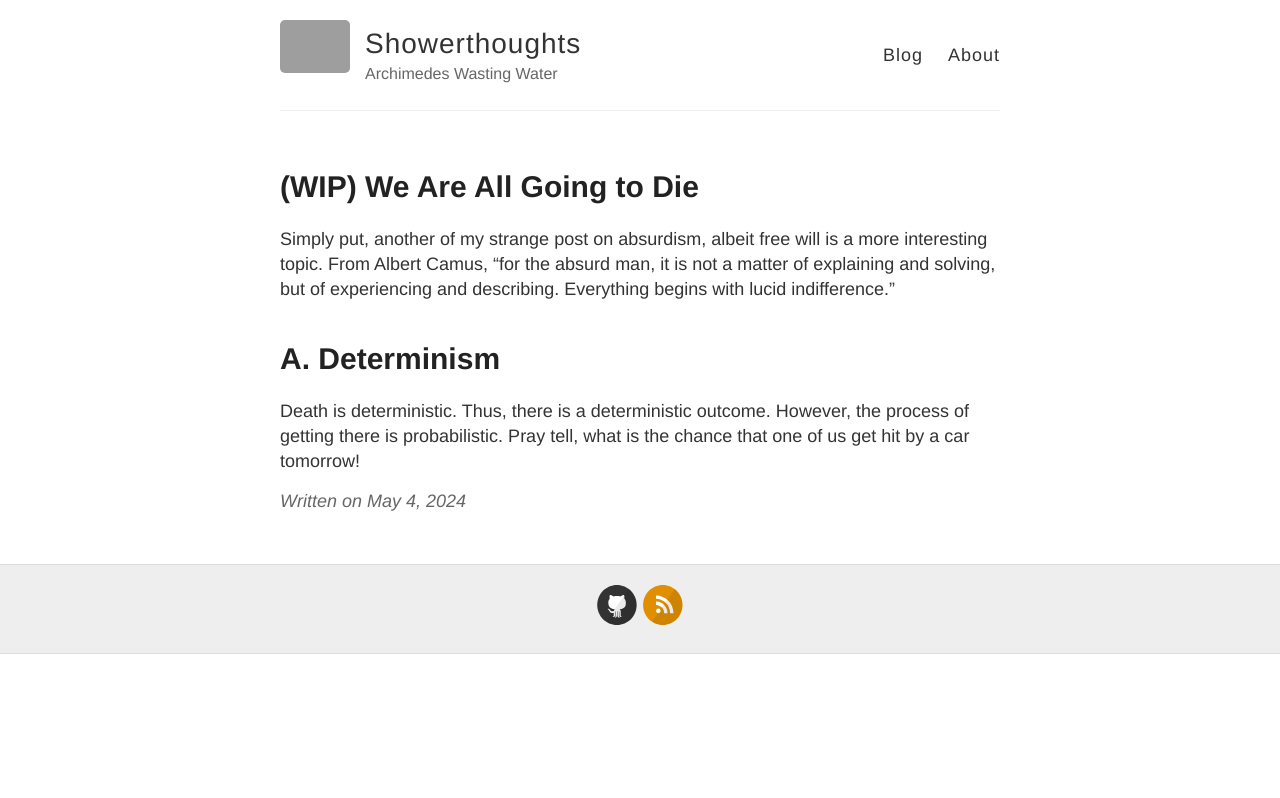
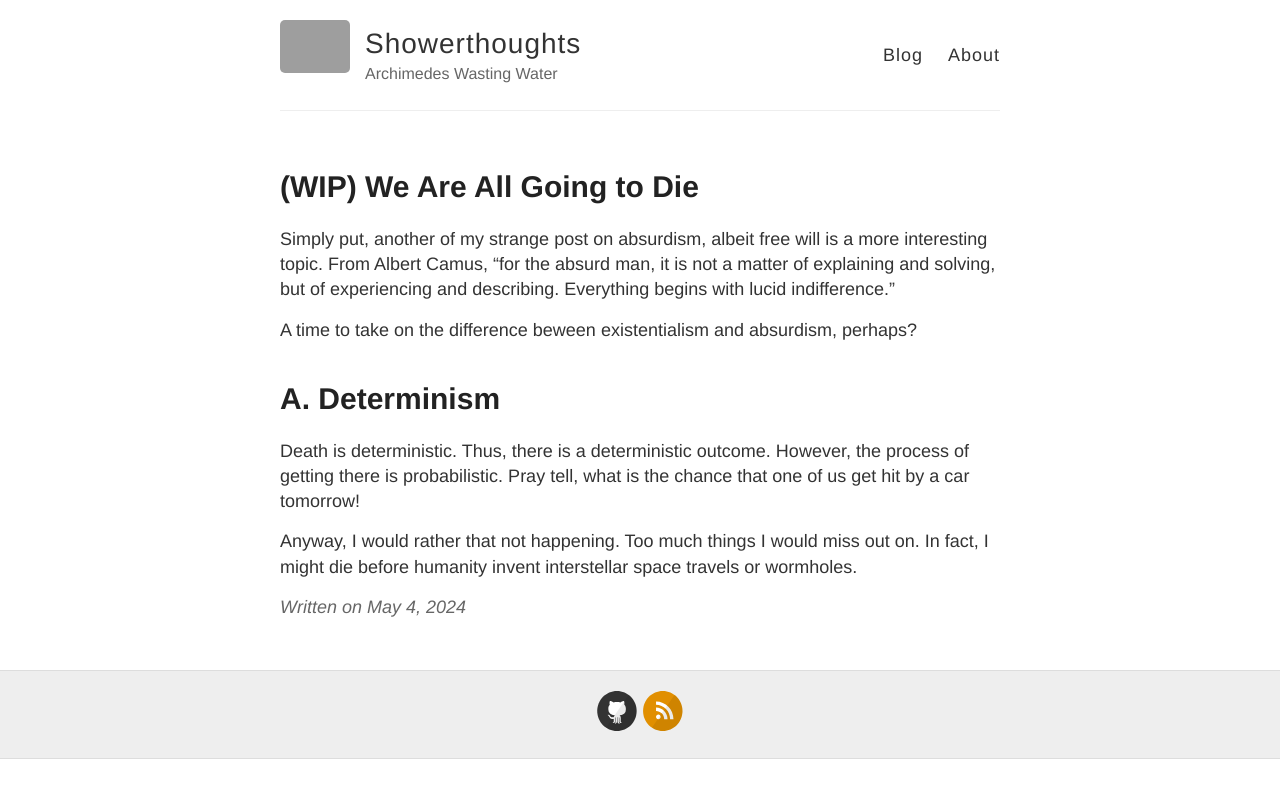
Before and after one commit to theduckshepherd/theduckshepherd.github.io, a Jekyll site: the page built from _posts/2024-05-04-discussion-we-are-all-going-to-die.md, in a window 1280 px wide. Shown: the top 798 px of the page. Built offline with Jekyll 4.4.1, drawn with Linux system fonts in a browser that asks for light colours; grey boxes are pictures that could not be loaded.

Commit message:
Update 2024-05-04-discussion-we-are-all-going-to-die.md

```diff
--- a/_posts/2024-05-04-discussion-we-are-all-going-to-die.md
+++ b/_posts/2024-05-04-discussion-we-are-all-going-to-die.md
@@ -6,5 +6,9 @@ category: discussion
 
 Simply put, another of my strange post on absurdism, albeit free will is a more interesting topic. From Albert Camus, "for the absurd man, it is not a matter of explaining and solving, but of experiencing and describing. Everything begins with lucid indifference."
 
+A time to take on the difference beween existentialism and absurdism, perhaps?
+
 # A. Determinism
 Death is deterministic. Thus, there is a deterministic outcome. However, the process of getting there is probabilistic. Pray tell, what is the chance that one of us get hit by a car tomorrow!
+
+Anyway, I would rather that not happening. Too much things I would miss out on. In fact, I might die before humanity invent interstellar space travels or wormholes.
```
